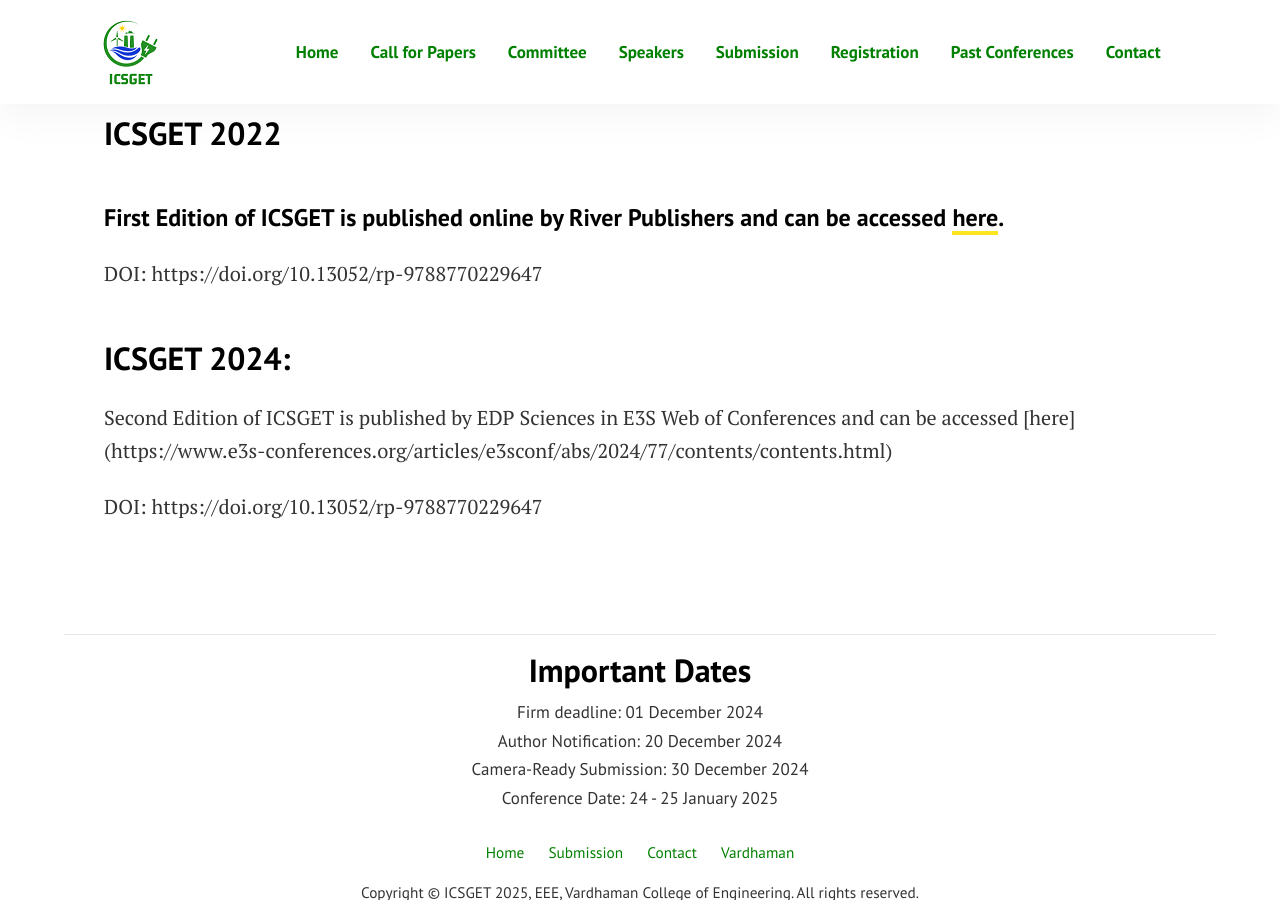
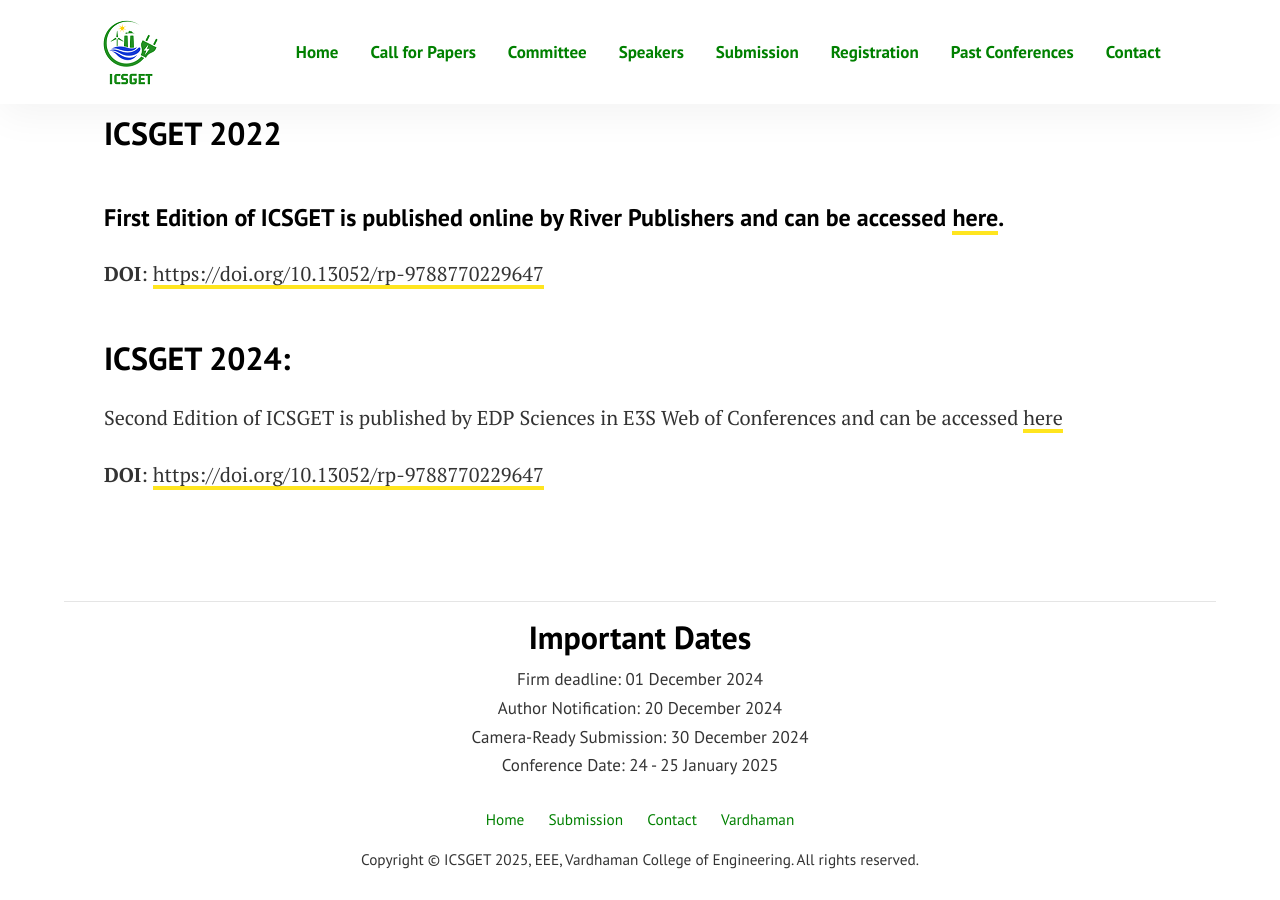
Before and after one commit to sravivarmanvce/temp, a Jekyll site: the page built from pages/pastconferences.md, in a window 1280 px wide and 900 px high, scrolled down 503 px. Built offline with Jekyll 4.4.1, drawn with Linux system fonts in a browser that asks for light colours; some of the changed lines change nothing that is shown.

Commit message:
Update pastconferences.md

```diff
--- a/pages/pastconferences.md
+++ b/pages/pastconferences.md
@@ -9,10 +9,10 @@ image: assets/images/banner-alt.png
 
 #### First Edition of ICSGET is published online by River Publishers and can be accessed [here](https://www.riverpublishers.com/research_details.php?book_id=1042).
 
-DOI: https://doi.org/10.13052/rp-9788770229647
+**DOI**: [https://doi.org/10.13052/rp-9788770229647](https://doi.org/10.13052/rp-9788770229647)
 
 ## ICSGET 2024:
 
-Second Edition of ICSGET is published by EDP Sciences in E3S Web of Conferences and can be accessed [here] (https://www.e3s-conferences.org/articles/e3sconf/abs/2024/77/contents/contents.html)
+Second Edition of ICSGET is published by EDP Sciences in E3S Web of Conferences and can be accessed [here](https://www.e3s-conferences.org/articles/e3sconf/abs/2024/77/contents/contents.html)
 
-DOI: https://doi.org/10.13052/rp-9788770229647
+**DOI**: [https://doi.org/10.13052/rp-9788770229647](https://doi.org/10.13052/rp-9788770229647)
```
